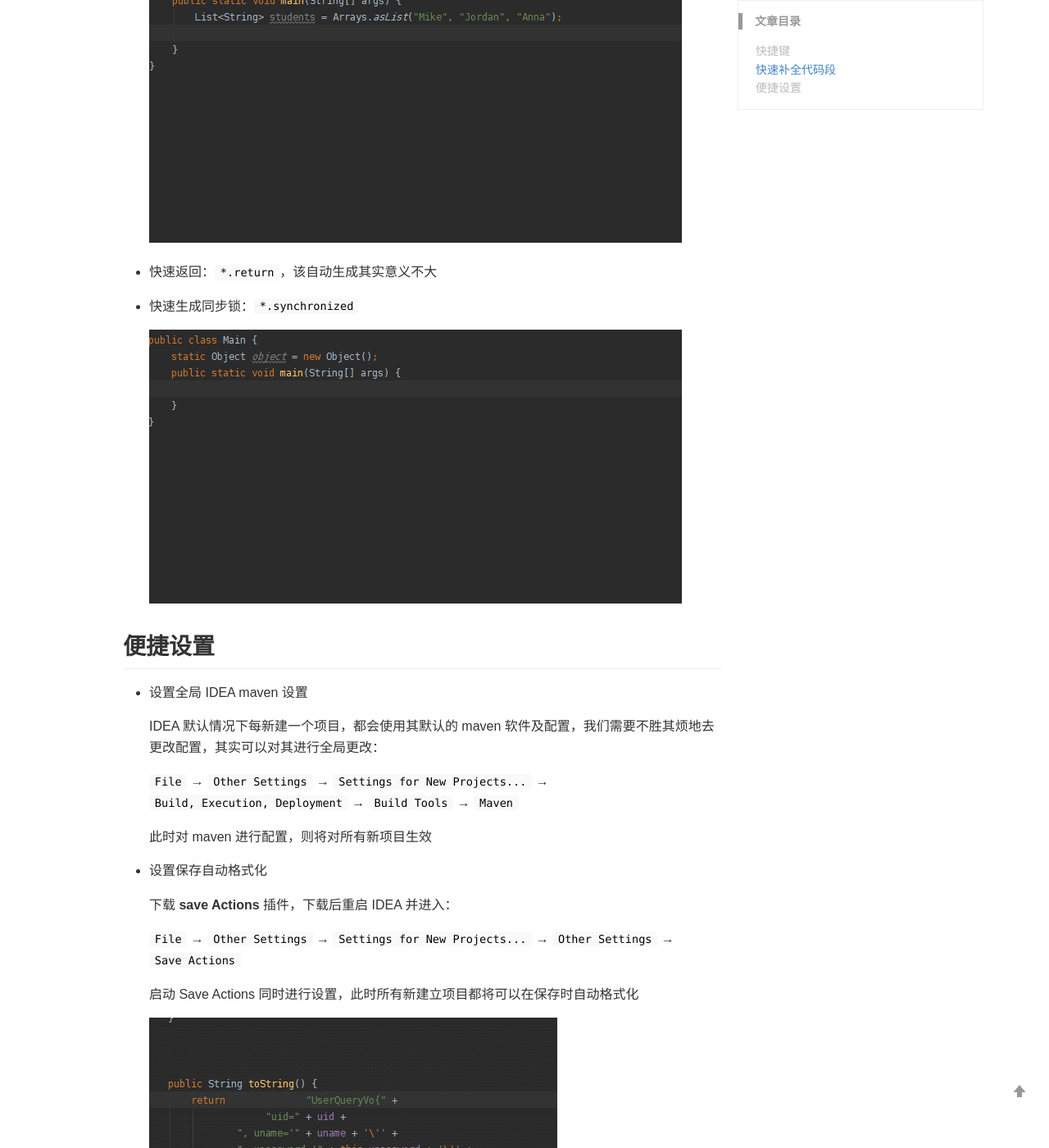
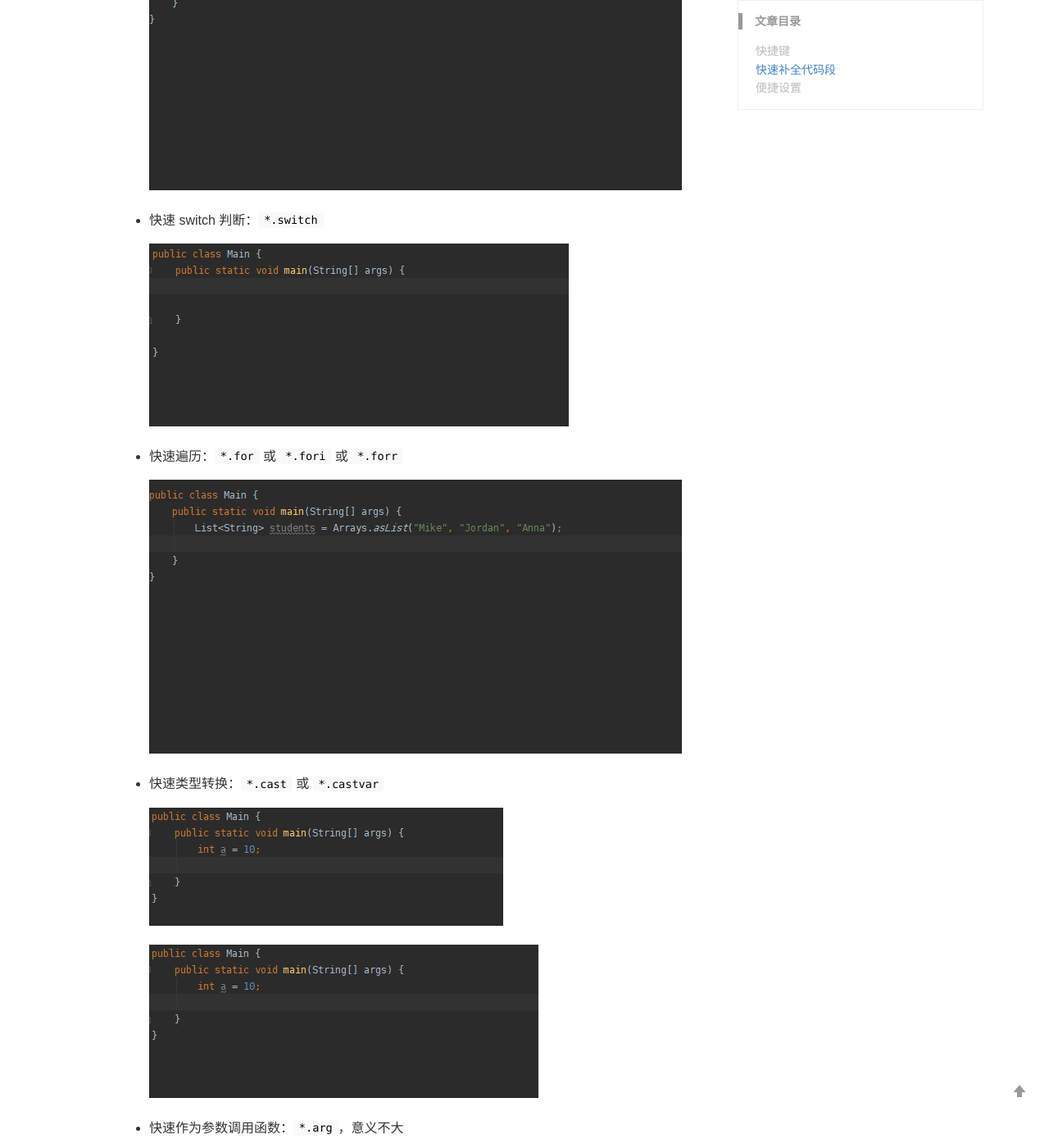
Before and after one commit to zoharyips/zoharyips.github.io, a Jekyll site: the page built from _wiki/idea-usage.md, in a window 1280 px wide and 1400 px high, scrolled down 4546 px. Shown: the whole window at 82% size. Built offline with Jekyll 4.4.1, drawn with Linux system fonts in a browser that asks for light colours; comment, search, counter and statistics services are not loaded.

Commit message:
add some images

```diff
--- a/_wiki/idea-usage.md
+++ b/_wiki/idea-usage.md
@@ -55,39 +55,54 @@ IDEA 与 Eclipse 的区别，应该是智能与自动的区别
 
 ## 快速补全代码段
 
-* 快速输出：`sout`
+* 快速输出：`sout` 或 `*.sout`
 
-    ![快速输出](https://zoharyips.github.io/images/posts/sout.gif "快速输出")
+    ![快速](https://zoharyips.github.io/images/posts/sout.gif "输出")
+
+    ![输出2](https://zoharyips.github.io/images/posts/sout2.gif "输出2")
 
 * 快速定义局部变量：`*.var`
 
-    ![快速定义局部变量](https://zoharyips.github.io/images/posts/var.gif "快速定义局部变量")
+    ![定义局部变量](https://zoharyips.github.io/images/posts/var.gif "定义局部变量")
 
 * 快速定义成员变量：`*.field`
 
-    ![快速定义成员变量](https://zoharyips.github.io/images/posts/field.gif "快速定义成员变量")
+    ![定义成员变量](https://zoharyips.github.io/images/posts/field.gif "定义成员变量")
 
 * 快速格式化字符串：`*.format`
 
-    ![快速格式化字符串](https://zoharyips.github.io/images/posts/format.gif "快速格式化字符串")
+    ![格式化字符串](https://zoharyips.github.io/images/posts/format.gif "格式化字符串")
 
 * 快速判空：`*.null` 或 `*.notnull` 或 `*.nn`
 
-    ![快速判空](https://zoharyips.github.io/images/posts/null.gif "快速判空")
+    ![判空](https://zoharyips.github.io/images/posts/null.gif "判空")
 
 * 快速 if 判断：`*.if` 或 `*.not.if`
 
-    ![快速 if 判断](https://zoharyips.github.io/images/posts/if.gif "快速 if 判断")
+    ![if 判断](https://zoharyips.github.io/images/posts/if.gif "if 判断")
+
+* 快速 switch 判断：`*.switch`
+
+    ![switch 判断](https://zoharyips.github.io/images/posts/switch.gif "switch 判断")
 
 * 快速遍历：`*.for` 或 `*.fori` 或 `*.forr`
 
-    ![快速遍历](https://zoharyips.github.io/images/posts/for.gif "快速遍历")
+    ![遍历](https://zoharyips.github.io/images/posts/for.gif "遍历")
 
-* 快速返回：`*.return`，该自动生成其实意义不大
+* 快速类型转换：`*.cast` 或 `*.castvar`
+
+    ![类型转换](https://zoharyips.github.io/images/posts/cast.gif "类型转换")
+
+
+    ![类型转换2](https://zoharyips.github.io/images/posts/castvar.gif "类型转换2")
+
+* 快速作为参数调用函数：`*.arg`，意义不大
+
+* 快速返回：`*.return`，意义不大
 
 * 快速生成同步锁：`*.synchronized`
 
-    ![快速生成同步锁](https://zoharyips.github.io/images/posts/synchronized.gif "快速生成同步锁")
+    ![生成同步锁](https://zoharyips.github.io/images/posts/synchronized.gif "生成同步锁")
 
 ## 便捷设置
 
```
Also changed, not shown: images/posts/cast.gif (added), images/posts/castvar.gif (added), images/posts/sout2.gif (added), images/posts/switch.gif (added).
